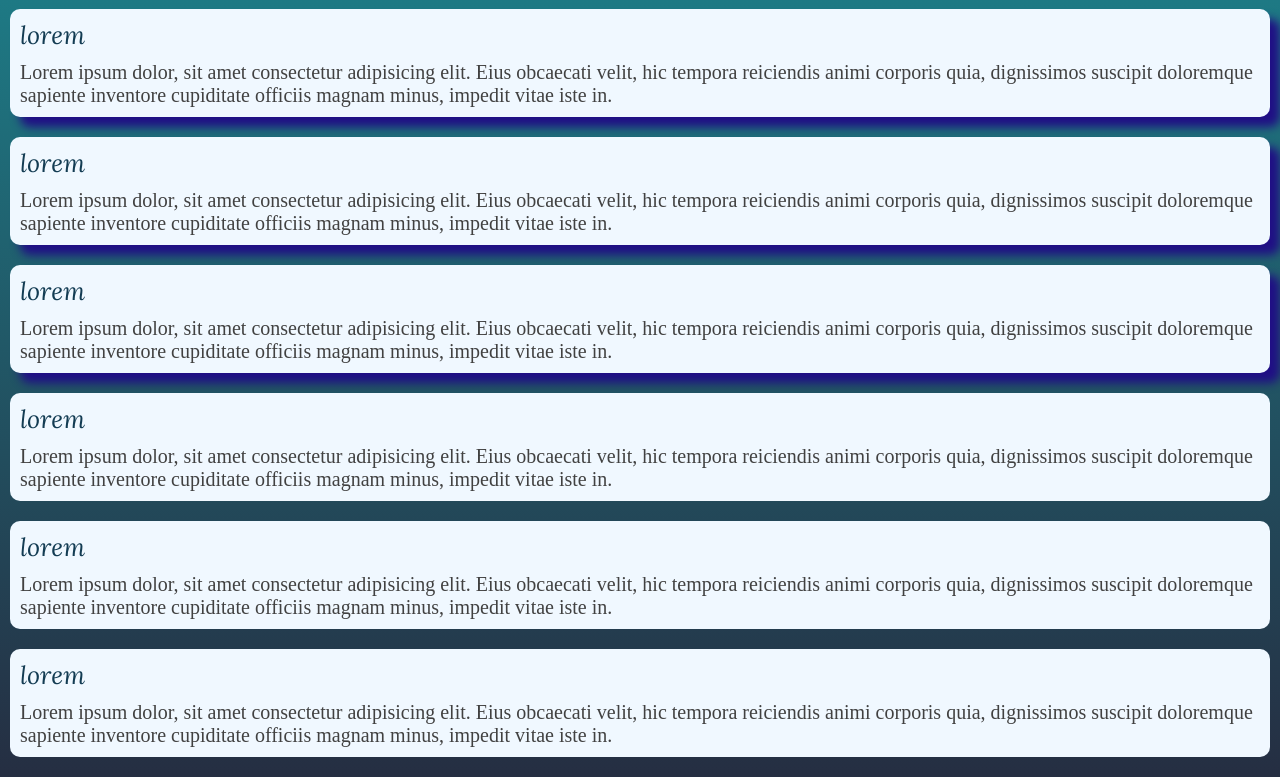
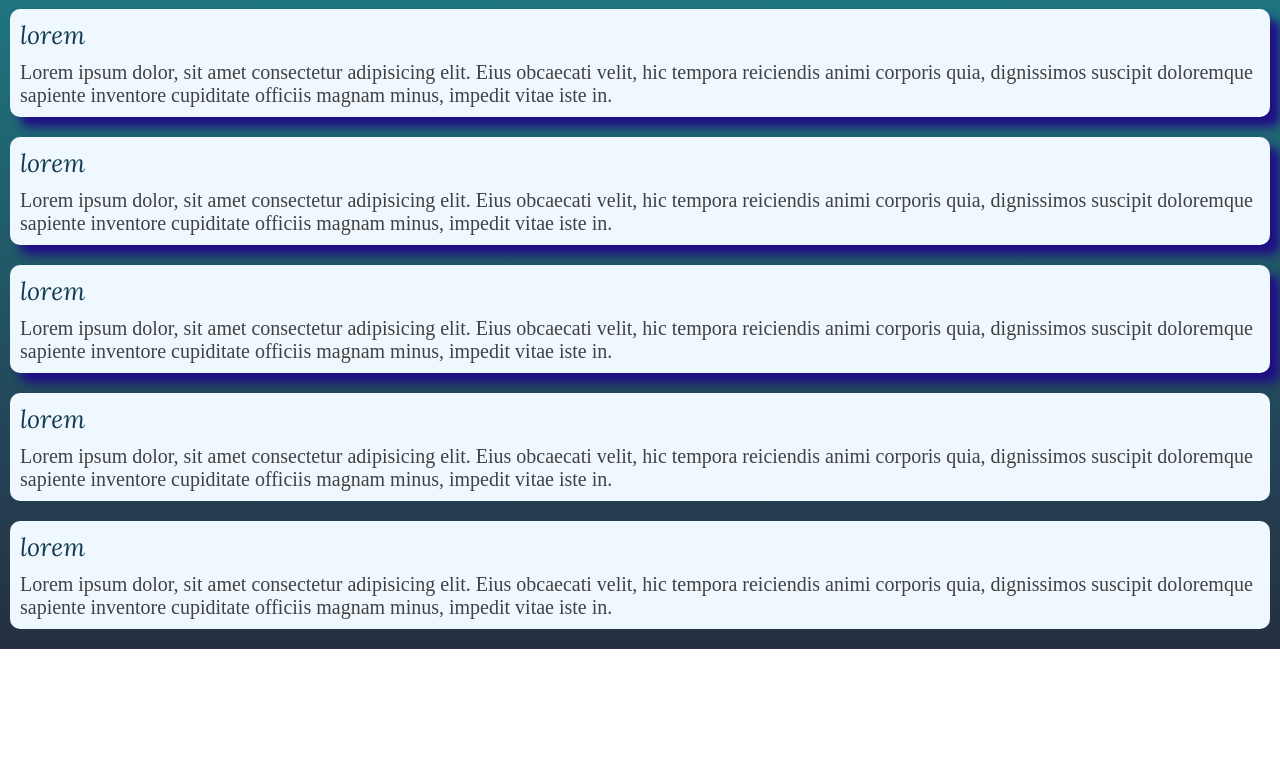
Before and after one commit to kaualopes01/arvoredelinks.github.io, a plain HTML site: page index.html in a window 1280 px wide. Shown: the part 409-1186 px from the top of the page. After the commit the page ends 1058 px from the top, so only its background shows below. Drawn offline with Linux system fonts and the light colour scheme.

Commit message:
Update index.html

```diff
--- a/index.html
+++ b/index.html
@@ -67,10 +67,7 @@
             <p>Lorem ipsum dolor, sit amet consectetur adipisicing elit. Eius obcaecati velit, hic tempora reiciendis animi corporis quia, dignissimos suscipit doloremque sapiente inventore cupiditate officiis magnam minus, impedit vitae iste in.</p>
         </li>
 
-        <li>
-            <a href="#">lorem</a>
-            <p>Lorem ipsum dolor, sit amet consectetur adipisicing elit. Eius obcaecati velit, hic tempora reiciendis animi corporis quia, dignissimos suscipit doloremque sapiente inventore cupiditate officiis magnam minus, impedit vitae iste in.</p>
-        </li>
+
     </ul>
 </body>
 </html>
```
